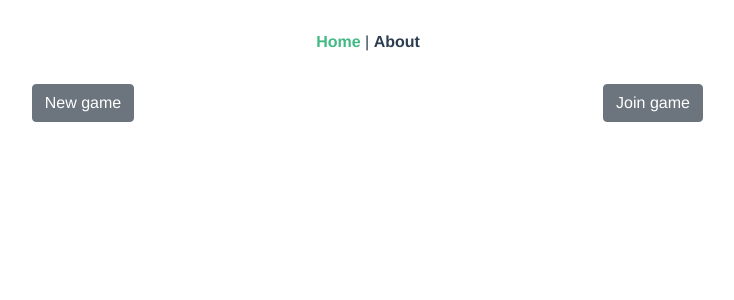
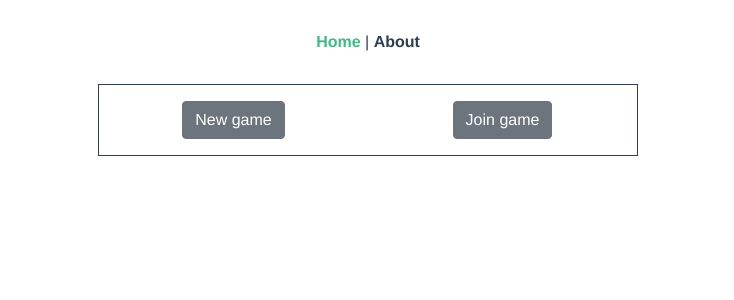
Before and after one commit to kawaoat/spyfall-clone, a Vue app in the folder spyfall-frontend/: page /#/ in a window 1280 px wide. Shown: the top 300 px of the page, without its empty margins (272-1006 px from the left). Built offline with nearby package versions, Linux system fonts and the light colour scheme.

Commit message:
Limited width contianer

```diff
--- a/spyfall-frontend/src/views/Home.vue
+++ b/spyfall-frontend/src/views/Home.vue
@@ -1,12 +1,12 @@
 <template>
   <div class="home">
-    <b-container>
+    <b-container class="my-container">
       <b-row class="text-center">
-        <b-col>
-          <b-button>New game</b-button>
+        <b-col md="6">
+          <b-button class="button">New game</b-button>
         </b-col>
-        <b-col>
-          <b-button>Join game</b-button>
+        <b-col md="6">
+          <b-button class="button">Join game</b-button>
         </b-col>
       </b-row>
     </b-container>
@@ -22,3 +22,19 @@ export default {
   }
 }
 </script>
+
+<style lang="scss" scoped>
+  .my-container {
+      border: 1px solid;
+  }
+  @media(min-width: 576px){
+    .my-container {
+      max-width: 540px;
+    }
+  }
+  .button{
+    margin: 1rem;
+  }
+
+
+</style>
```
